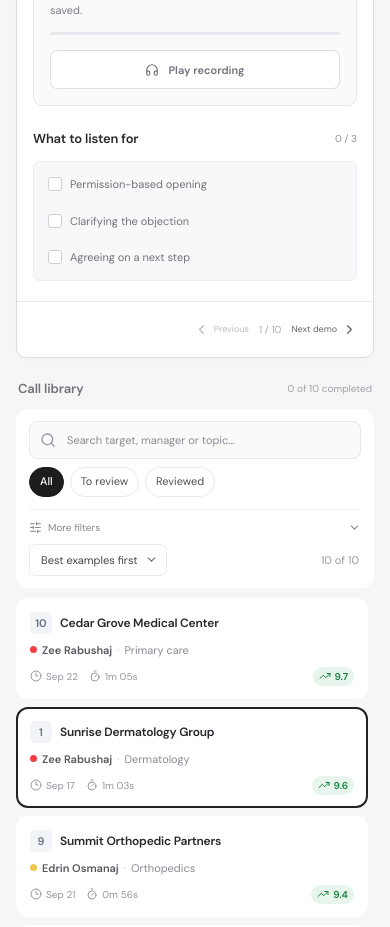
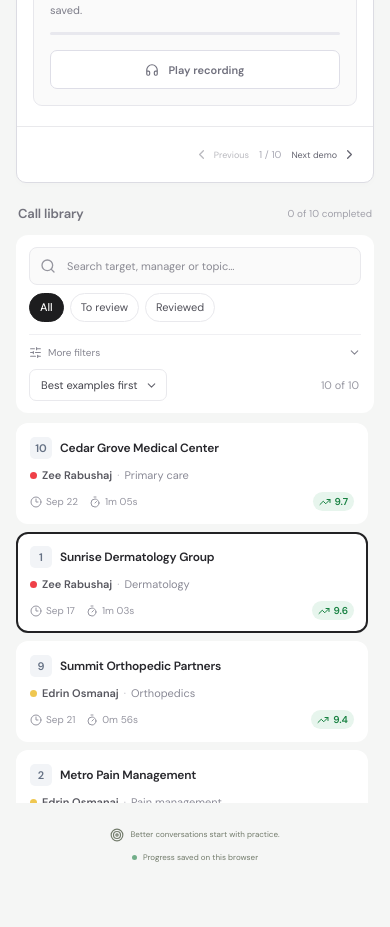
Before and after one commit to adnangodance/calls, a React (Vite) app: page / in a window 390 px wide. Shown: the part 960-1887 px from the top of the page. After the commit the page ends 1847 px from the top, so only its background shows below. Built offline with nearby package versions, Linux system fonts and the light colour scheme.

Commit message:
Remove listening objectives checklist

```diff
--- a/src/App.tsx
+++ b/src/App.tsx
@@ -4,11 +4,11 @@ import callData from './calls.json';
 import { canTakeQuiz, firstUnplayedPosition, gradeQuiz, listenedSeconds, mergePlayedRanges, sanitizeProgress } from './progress.mjs';
 
 type Call = (typeof callData)[number];
-type Progress = { coverage: number[][]; position: number; checked: number[]; answers: number[]; reflection: string; confidence: number; bestScore?: number; completed: boolean; submitted?: boolean };
+type Progress = { coverage: number[][]; position: number; answers: number[]; reflection: string; confidence: number; bestScore?: number; completed: boolean; submitted?: boolean };
 type Saved = { activeId?: string; progress: Record<string, Progress> };
 type Filter = 'all' | 'todo' | 'completed';
 const calls = callData as Call[];
-const EMPTY: Progress = { coverage: [], position: 0, checked: [], answers: [], reflection: '', confidence: 0, completed: false };
+const EMPTY: Progress = { coverage: [], position: 0, answers: [], reflection: '', confidence: 0, completed: false };
 const STORAGE_KEY = 'targetone-training-v1';
 const managers = [...new Set(calls.map(c => c.manager))];
 const formatTime = (seconds: number) => `${Math.floor(seconds / 60)}:${String(Math.floor(seconds % 60)).padStart(2, '0')}`;
@@ -405,7 +405,7 @@ export default function App() {
               <section className={`lesson-action ${quizUnlocked ? 'ready' : ''}`} aria-label="Next training step">
                 <div className="lesson-action-copy">
                   <span className="lesson-action-label">{current.completed ? 'DEMO COMPLETE' : quizUnlocked ? 'NEXT · QUESTIONNAIRE' : 'STEP 1 OF 2 · LISTEN'}</span>
-                  <h3>{current.completed ? 'Ready for your next call' : quizUnlocked ? 'Put what you heard into practice' : playing ? 'Listen for the techniques below' : playbackEnded ? 'Finish the parts you haven’t heard' : 'Start with the recording'}</h3>
+                  <h3>{current.completed ? 'Ready for your next call' : quizUnlocked ? 'Put what you heard into practice' : playing ? 'Listen to the manager’s approach' : playbackEnded ? 'Finish the parts you haven’t heard' : 'Start with the recording'}</h3>
                   <p>{current.completed ? `Best score: ${current.bestScore}%. Your answers and takeaway are saved.` : quizUnlocked ? '3 questions and a short takeaway. About 2 minutes.' : playbackEnded ? `${listeningRemaining}s of listening left to unlock your questions.` : 'Listen to 90% to unlock the questions. Your place is saved.'}</p>
                   {!quizUnlocked && <div className="listening-meter" role="progressbar" aria-label="Listening progress" aria-valuenow={coveragePercent} aria-valuemin={0} aria-valuemax={100}><span style={{ width: `${coveragePercent}%` }} /></div>}
                 </div>
@@ -414,7 +414,6 @@ export default function App() {
                 </div>
               </section>
 
-              <section className="objectives-section"><div className="section-title"><h3>What to listen for</h3><span>{current.checked.length} / {active.objectives.length}</span></div><div className="objective-list">{active.objectives.map((objective, i) => <label key={`${active.id}-${i}`} className={current.checked.includes(i) ? 'checked' : ''}><input type="checkbox" checked={current.checked.includes(i)} onChange={() => update(activeId, { checked: current.checked.includes(i) ? current.checked.filter(item => item !== i) : [...current.checked, i] })} /><span className="custom-checkbox"><Check size={11} strokeWidth={3} /></span>{objective}</label>)}</div></section>
             </div> : <div id="quiz-panel" role="tabpanel" aria-labelledby="quiz-tab">
               <div className="questionnaire-heading">
                 <div><span className="questionnaire-eyebrow">CALL REVIEW</span><h3 ref={quizHeading} tabIndex={-1}>Questionnaire</h3><p>{active.questions.length} questions and a written takeaway.<br />Answer at least {Math.ceil(active.questions.length * 2 / 3)} questions correctly to complete this demo.</p></div>
--- a/src/progress.mjs
+++ b/src/progress.mjs
@@ -52,7 +52,6 @@ export function sanitizeProgress(raw, calls) {
         return mergeCoverage(ranges, value[0], value[1], call.duration);
       }, []) : [],
       position: Number.isFinite(saved.position) ? Math.max(0, Math.min(saved.position, call.duration)) : 0,
-      checked: Array.isArray(saved.checked) ? saved.checked.filter(i => Number.isInteger(i) && i >= 0 && i < call.objectives.length) : [],
       answers: Array.isArray(saved.answers) ? call.questions.map((q, i) => Number.isInteger(saved.answers[i]) && saved.answers[i] >= 0 && saved.answers[i] < q.options.length ? saved.answers[i] : -1) : [],
       reflection: typeof saved.reflection === 'string' ? saved.reflection.slice(0, 5000) : '',
       confidence: Number.isInteger(saved.confidence) && saved.confidence >= 1 && saved.confidence <= 5 ? saved.confidence : 0,
--- a/src/styles.css
+++ b/src/styles.css
@@ -221,20 +221,9 @@ h2 { font-size: 21px; font-weight: 650; letter-spacing: -.7px; }
 .audio-footnote > span { display: flex; align-items: center; gap: 4px; }
 .audio-error { display: flex; gap: 7px; align-items: center; margin: 10px 0; font-size: 11px; color: #b15d42; }
 .audio-error button { text-decoration: underline; }
-.section-title { display: flex; align-items: center; justify-content: space-between; gap: 12px; }
 h3 { font-size: 13px; font-weight: 550; letter-spacing: -.15px; }
-.section-title > span { font-size: 10px; color: #91919a; }
-.objectives-section { margin-top: 27px; }
-.objective-list { display: grid; grid-template-columns: repeat(3, minmax(0, 1fr)); margin-top: 14px; padding: 4px; background: #f8f8fa; border: 1px solid #ededf0; border-radius: 7px; }
-.objective-list label { display: flex; align-items: center; gap: 8px; position: relative; border-radius: 4px; padding: 10px 9px; color: #72727c; font-size: 11px; line-height: 1.5; cursor: pointer; }
-.objective-list label:hover { background: #efeff3; }
-.objective-list label.checked { color: #393940; }
-.objective-list input, .answer-option input { position: absolute; width: 1px; height: 1px; opacity: 0; }
-.custom-checkbox { width: 14px; height: 14px; flex-shrink: 0; background: #fff; border: 1px solid #cfcfd7; border-radius: 3px; display: grid; place-items: center; }
-.custom-checkbox svg { opacity: 0; }
-.checked .custom-checkbox { background: #52525e; color: #fff; border-color: #52525e; }
-.checked .custom-checkbox svg { opacity: 1; }
-.objective-list label:has(input:focus-visible), .answer-option:has(input:focus-visible) { outline: 2px solid #858591; outline-offset: 2px; }
+.answer-option input { position: absolute; width: 1px; height: 1px; opacity: 0; }
+.answer-option:has(input:focus-visible) { outline: 2px solid #858591; outline-offset: 2px; }
 .library-extra-filters summary { display: flex; align-items: center; justify-content: space-between; gap: 12px; list-style: none; cursor: pointer; }
 .library-extra-filters summary::-webkit-details-marker { display: none; }
 .library-extra-filters[open] summary > span:last-child svg { transform: rotate(180deg); }
@@ -414,8 +403,6 @@ h3 { font-size: 13px; font-weight: 550; letter-spacing: -.15px; }
   .learning-steps { gap: 9px; }
   .detail-header, .detail-body { padding-left: 22px; padding-right: 22px; }
   .lesson-tabs, .detail-footer { padding-left: 22px; padding-right: 22px; }
-  .objective-list { grid-template-columns: 1fr; }
-  .objective-list label { padding: 9px 11px; }
 }
 @media (max-width: 1030px) {
   .workspace-nav .workspace-placeholder:nth-child(-n+3) { display: none; }
@@ -437,7 +424,6 @@ h3 { font-size: 13px; font-weight: 550; letter-spacing: -.15px; }
   .call-list { max-height: 320px; }
   .stat-card { padding: 19px 20px; }
   .stat-chart { width: 54px; }
-  .objective-list { grid-template-columns: repeat(3, minmax(0, 1fr)); }
   .location { margin-left: auto; }
 }
 @media (max-width: 600px) {
@@ -504,9 +490,6 @@ h3 { font-size: 13px; font-weight: 550; letter-spacing: -.15px; }
   .audio-footnote { align-items: flex-start; font-size: 8px; gap: 8px; line-height: 1.5; }
   .audio-footnote > span:first-child { max-width: 200px; }
   .audio-footnote > span:last-child { text-align: right; white-space: nowrap; }
-  .objectives-section { margin-top: 24px; }
-  .objective-list { grid-template-columns: 1fr; }
-  .objective-list label { font-size: 11px; padding: 10px; }
   .detail-footer { padding: 13px 16px; gap: 8px; }
   .previous-next { gap: 10px; }
   .previous-next button { font-size: 9px; }
```
Also changed, not shown: 2 other files (tests, documents, lock files or other folders).
